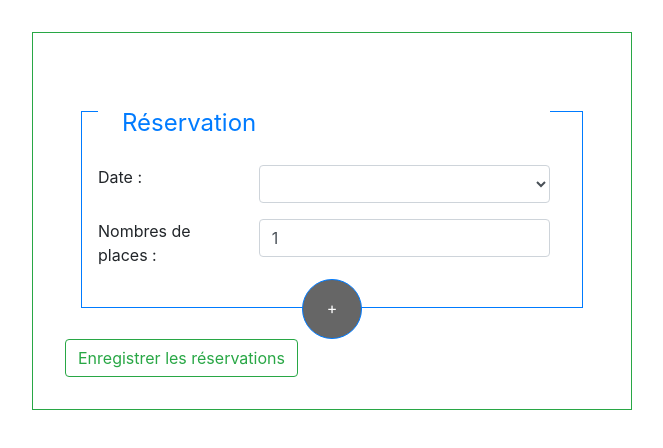
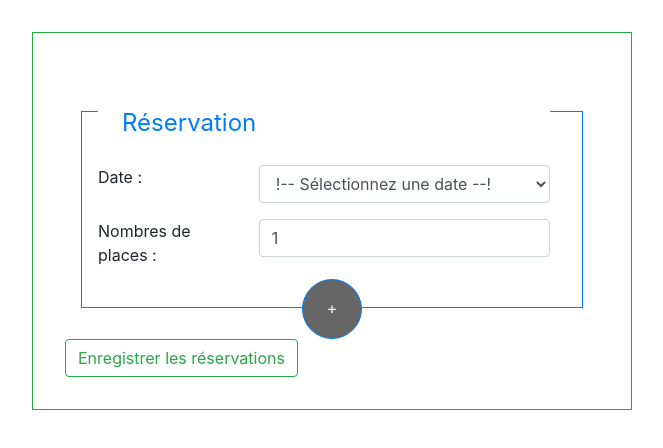
Before and after one commit to gkiThor/Tp_reservation, a plain HTML site: page TP-reservation-fieldset-codebase/index.html in a window 1280 px wide. Shown: the whole page, without its empty margins (308-971 px from the left). Drawn offline with nearby package versions, Linux system fonts and the light colour scheme.

Commit message:
ajout de l'option dans le select date

```diff
--- a/TP-reservation-fieldset-codebase/index.html
+++ b/TP-reservation-fieldset-codebase/index.html
@@ -51,7 +51,7 @@
             <div class="col-sm-8">
 
                 <select class="date form-control">
-
+                    <option value="" selected>!-- Sélectionnez une date --!</option>
                 </select>
 
             </div>
```
